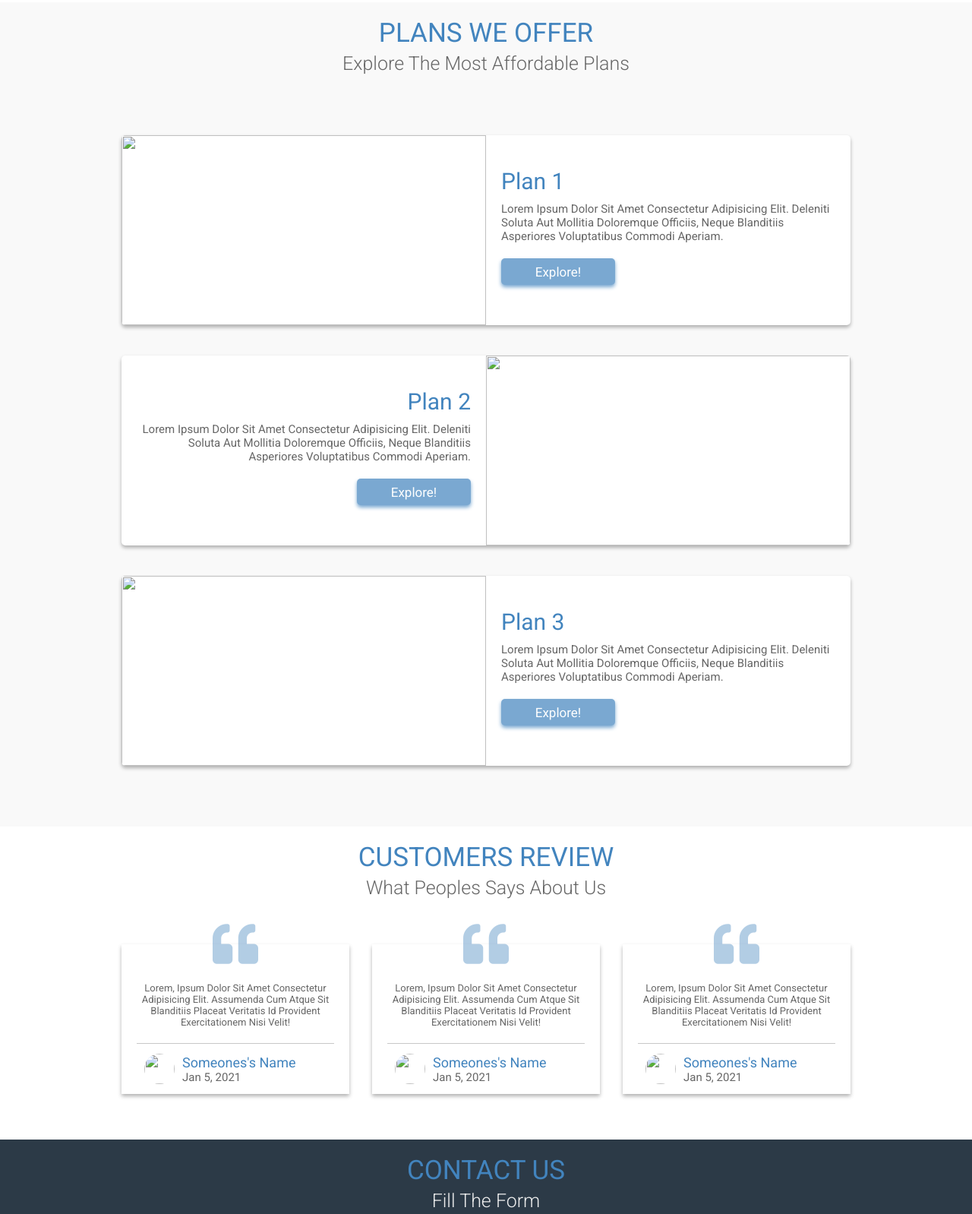
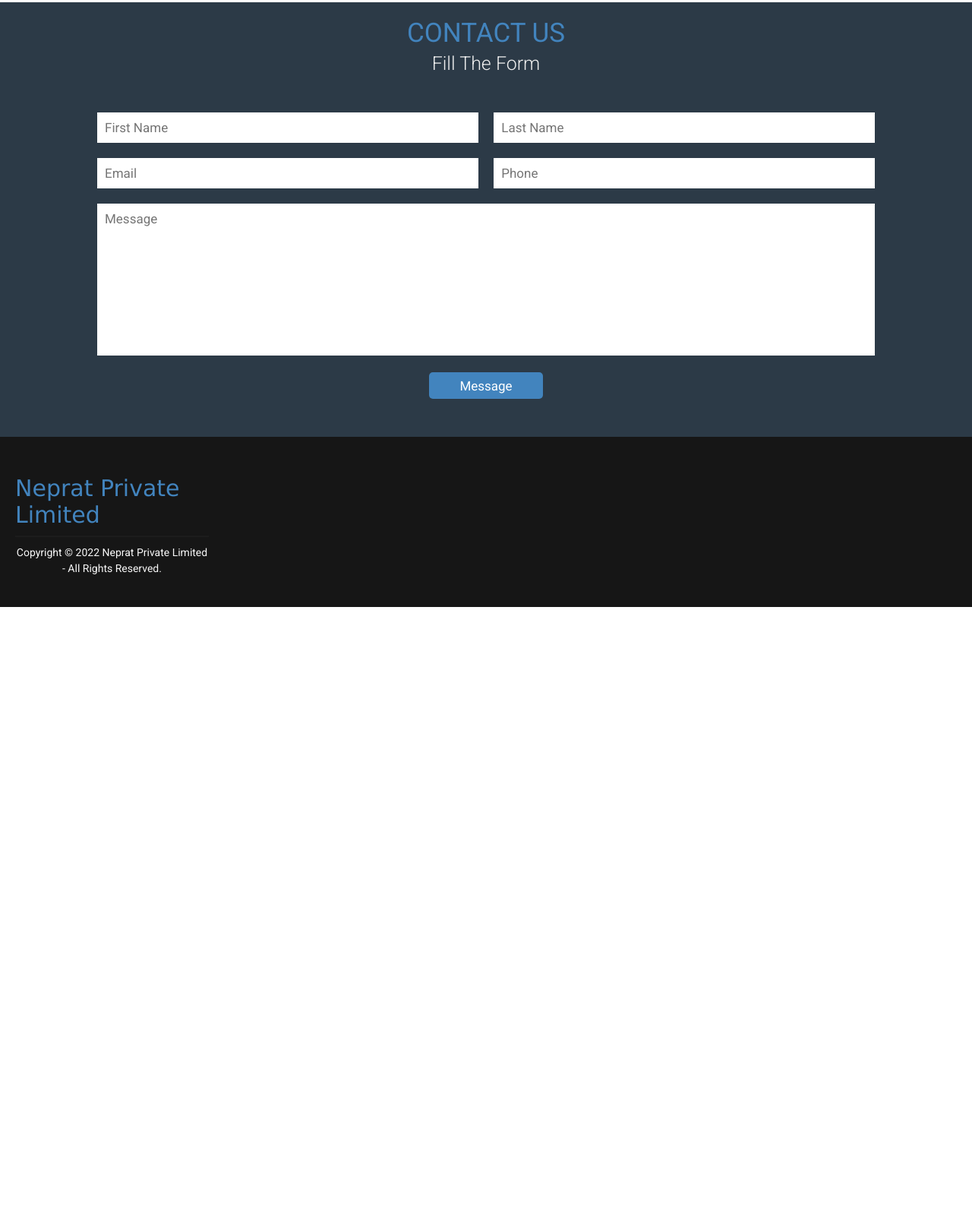
Before and after one commit to mahatoamar2013/neprat, a plain HTML site: page index.html in a window 1280 px wide. Shown: the part 2269-3867 px from the top of the page at 76% size. After the commit the page ends 3068 px from the top, so only its background shows below. Drawn offline with nearby package versions, Linux system fonts and the light colour scheme.

Commit message:
Update index.html

```diff
--- a/index.html
+++ b/index.html
@@ -108,7 +108,7 @@
                 <i class="fas fa-star"></i>
                 <i class="fas fa-star"></i>
             </div>
-            <p>Lorem ipsum, dolor sit amet consectetur adipisicing elit. Minus, minima!</p>
+            <p> We are already working in Medical Equipment, Home Appliances, Medical Waste Management and EV Sector with different countries around the globe. </p>
             <a href="#"><button class="btn">visit now!</button></a>
         </div>
     </div>
@@ -123,7 +123,11 @@
                 <i class="fas fa-star"></i>
                 <i class="fas fa-star"></i>
             </div>
-            <p>Lorem ipsum, dolor sit amet consectetur adipisicing elit. Minus, minima!</p>
+            <p>We are well known for delivering quality equipment as per Global standards. Producing skilled manpower for areas of healthcare equipment. We are working with companies from USA, Germany, Denmark, China.
+
+We are growing our Expertise in home appliances sector with cordially working with prestigious companies.
+
+We have started on the project for green environment by investing in Waste Management System working with Government & Hospitals.</p>
             <a href="#"><button class="btn">visit now!</button></a>
         </div>
     </div>
@@ -139,7 +143,8 @@
                 <i class="fas fa-star"></i>
                 <i class="fas fa-star-half"></i>
             </div>
-            <p>Lorem ipsum, dolor sit amet consectetur adipisicing elit. Minus, minima!</p>
+            <p>Cpmpany champions the motto of excellance based upon quality service with most negotiable price. Here at our center, our experts and trainers not just train
+            in conventional teaching learning setup but also they inspire the trainees to explore and excel themselves while embarking journey of knowledge imparting skill and confidence</p>
             <a href="#"><button class="btn">visit now!</button></a>
         </div>
     </div>
@@ -197,106 +202,6 @@
 
 <!-- gallery section starts  -->
 
-<section class="gallery" id="gallery">
-
-<h1 class="heading">plans we offer</h1>
-<h3 class="title">explore the most affordable plans</h3>
-
-<div class="box-container">
-
-    <div class="box">
-        <div class="image">
-            <img src="images/img1.jpg" alt="">
-        </div>
-        <div class="content">
-            <h3>plan 1 </h3>
-            <p>Lorem ipsum dolor sit amet consectetur adipisicing elit. Deleniti soluta aut mollitia doloremque officiis, neque blanditiis asperiores voluptatibus commodi aperiam.</p>
-            <a href="#"><button class="btn">explore!</button></a>
-        </div>
-    </div>
-
-    <div class="box">
-        <div class="image">
-            <img src="images/img2.jpg" alt="">
-        </div>
-        <div class="content">
-            <h3>plan 2 </h3>
-            <p>Lorem ipsum dolor sit amet consectetur adipisicing elit. Deleniti soluta aut mollitia doloremque officiis, neque blanditiis asperiores voluptatibus commodi aperiam.</p>
-            <a href="#"><button class="btn">explore!</button></a>
-        </div>
-    </div>
-
-    <div class="box">
-        <div class="image">
-            <img src="images/img3.jpg" alt="">
-        </div>
-        <div class="content">
-            <h3>plan 3 </h3>
-            <p>Lorem ipsum dolor sit amet consectetur adipisicing elit. Deleniti soluta aut mollitia doloremque officiis, neque blanditiis asperiores voluptatibus commodi aperiam.</p>
-            <a href="#"><button class="btn">explore!</button></a>
-        </div>
-    </div>
-
-
-
-</div>
-
-</section>
-
-<!-- gallery section ends -->
-
-
-<!-- review section starts  -->
-
-<section class="review" id="review">
-
-<h1 class="heading">customers review</h1>
-<h3 class="title">what peoples says about us</h3>
-
-
-<div class="box-container">
-
-    <div class="box">
-        <i class="fas fa-quote-left"></i>
-        <p>Lorem, ipsum dolor sit amet consectetur adipisicing elit. Assumenda cum atque sit blanditiis placeat veritatis id provident exercitationem nisi velit!</p>
-        <div class="user">
-            <img src="images/pic1.jpg" alt="">
-            <div class="info">
-                <h3>someones's name</h3>
-                <span>jan 5, 2021</span>
-            </div>
-        </div>
-    </div>
-
-    <div class="box">
-        <i class="fas fa-quote-left"></i>
-        <p>Lorem, ipsum dolor sit amet consectetur adipisicing elit. Assumenda cum atque sit blanditiis placeat veritatis id provident exercitationem nisi velit!</p>
-        <div class="user">
-            <img src="images/pic2.jpg" alt="">
-            <div class="info">
-                <h3>someones's name</h3>
-                <span>jan 5, 2021</span>
-            </div>
-        </div>
-    </div>
-
-    <div class="box">
-        <i class="fas fa-quote-left"></i>
-        <p>Lorem, ipsum dolor sit amet consectetur adipisicing elit. Assumenda cum atque sit blanditiis placeat veritatis id provident exercitationem nisi velit!</p>
-        <div class="user">
-            <img src="images/pic3.jpg" alt="">
-            <div class="info">
-                <h3>someones's name</h3>
-                <span>jan 5, 2021</span>
-            </div>
-        </div>
-    </div>
-
-</div>
-
-</section>
-
-<!-- review section ends -->
 
 <!-- newsletter section stars  -->
 
@@ -352,17 +257,10 @@
 <section class="footer">
 
 <div class="box">
-    <h3>explore</h3>
-    <p>Lorem ipsum dolor sit amet consectetur adipisicing elit. Minus reprehenderit quo ex rem repellendus voluptatem odit repellat itaque dignissimos ad?</p>
-</div>
+    <h3>Neprat Private Limited</h3>
 
-<div class="box">
-    <h3>share</h3>
-    <a href="#">facebook</a>
-    <a href="#">twitter</a>
-    <a href="#">instagram</a>
-    <a href="#">github</a>
-</div>
+
+
 
 
 
```
